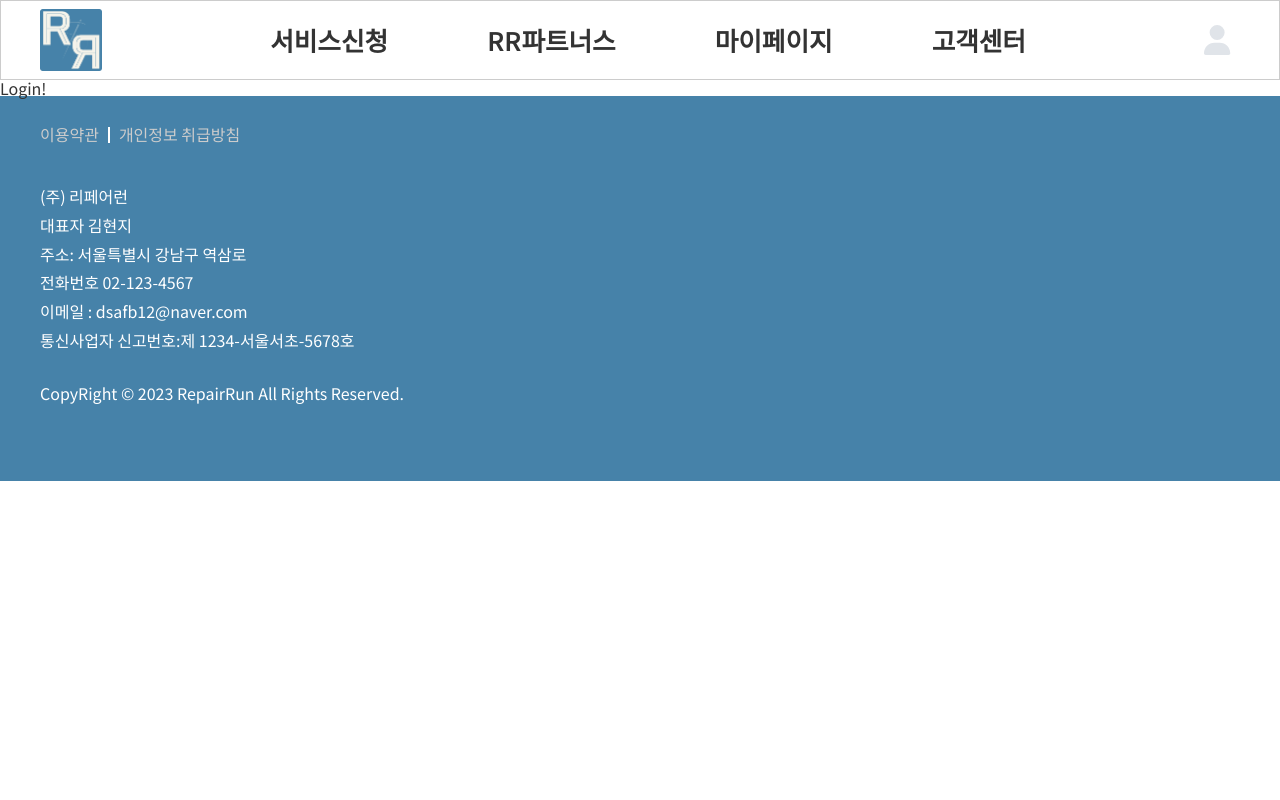
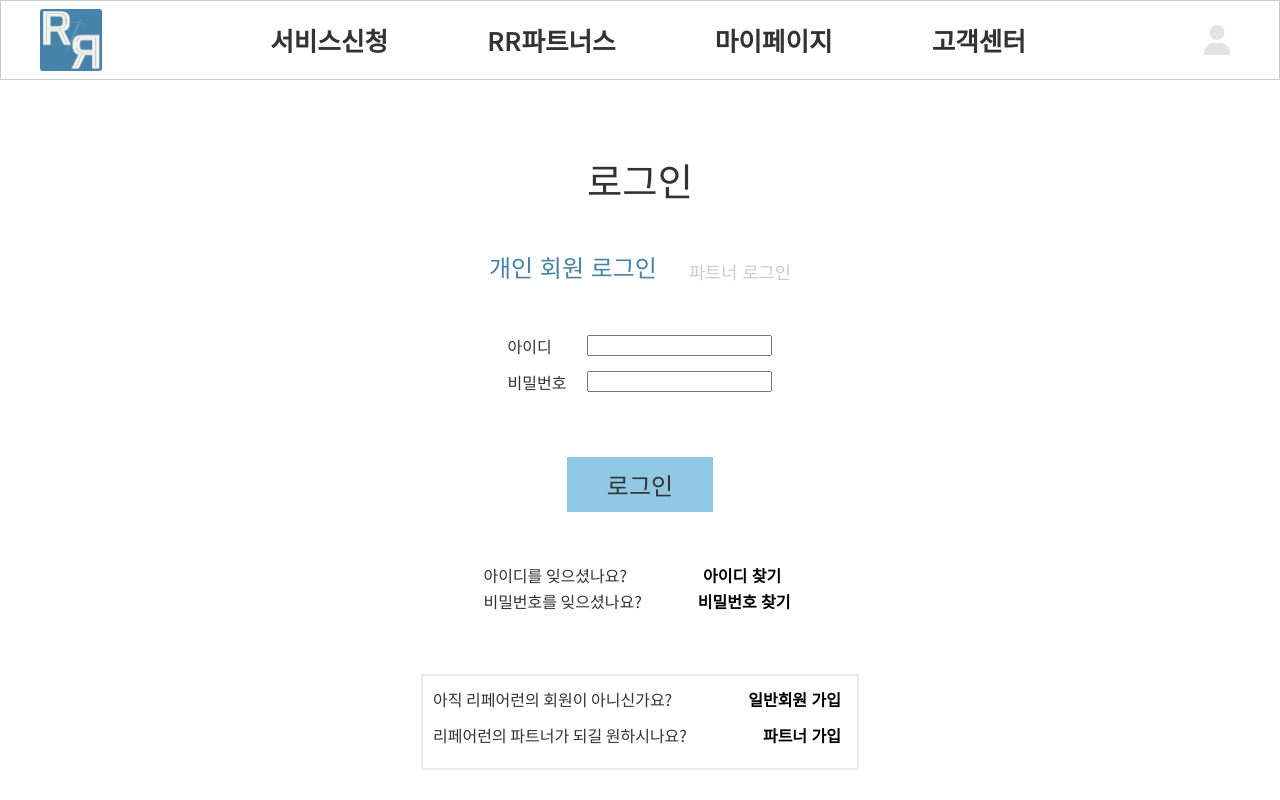
Before and after one commit to pshyun123/prj_repairrun, a React (Create React App) app: page /Login in a window 1280 px wide. Shown: the top 800 px of the page. Built offline with nearby package versions, Linux system fonts and the light colour scheme.

Commit message:
세웅 Login추가 20231107

```diff
--- a/src/pages/Login.jsx
+++ b/src/pages/Login.jsx
@@ -1,8 +1,56 @@
+import LoginStyle from "../style/LoginStyle";
+
 const Login = () => {
   return (
-    <>
-      <div>Login!</div>
-    </>
+    <LoginStyle>
+      <div className="container">
+        <div className="loginText">
+          <h2>로그인</h2>
+        </div>
+        <div className="loginProcess">
+          <div className="loginType">
+            <button className="active">개인 회원 로그인</button>
+            <button>파트너 로그인</button>
+          </div>
+          <div className="loginInput">
+            <div className="idInput">
+              <label for="userId">아이디 </label>
+              <input type="text" />
+            </div>
+            <div className="pwInput">
+              <label for="userPw">비밀번호</label>
+              <input type="text" />
+            </div>
+          </div>
+          <div>
+            <button className="loginButton">
+              <h4>로그인</h4>
+            </button>
+          </div>
+          <div className="forgotbox">
+            <div className="findId">
+              아이디를 잊으셨나요?
+              <button>아이디 찾기</button>
+            </div>
+            <div className="findPw">
+              비밀번호를 잊으셨나요?
+              <button>비밀번호 찾기</button>
+            </div>
+          </div>
+        </div>
+        <div className="noJoin">
+          <div className="noMember">
+            아직 리페어런의 회원이 아니신가요?
+            <button>일반회원 가입</button>
+          </div>
+          <div className="noPartner">
+            리페어런의 파트너가 되길 원하시나요?
+            <button>파트너 가입</button>
+          </div>
+        </div>
+      </div>
+    </LoginStyle>
   );
 };
+
 export default Login;
--- /dev/null
+++ b/src/style/LoginStyle.jsx
@@ -0,0 +1,136 @@
+import { styled } from "styled-components";
+
+const LoginStyle = styled.div`
+  width: 100vw;
+
+  .container {
+    padding: 80px 0;
+    display: flex;
+    flex-direction: column;
+    align-items: center;
+    .loginText {
+      text-align: center;
+      margin-bottom: 50px;
+    }
+    .loginProcess {
+      display: flex;
+      flex-direction: column;
+      align-items: center;
+      .loginType {
+        display: flex;
+        justify-content: center;
+        align-items: center;
+        margin-bottom: 50px;
+        button {
+          align-self: flex-end;
+          border: none;
+          background: none;
+          font-size: 1.1em;
+          color: #ccc;
+          cursor: pointer;
+          &:first-child {
+            margin-right: 20px;
+          }
+          &.active {
+            color: var(--DARKBLUE);
+            font-size: 1.5em;
+          }
+        }
+      }
+      .loginInput {
+        display: flex;
+        flex-direction: column;
+        margin-bottom: 50px;
+      }
+
+      .idInput,
+      .pwInput {
+        display: flex;
+        align-items: center;
+        margin-bottom: 15px;
+      }
+
+      .idInput label,
+      .pwInput label {
+        width: 80px;
+      }
+
+      .idInput input,
+      .pwInput input {
+        flex: 1;
+      }
+    }
+    .loginButton {
+      padding-top: 10px;
+      padding-left: 40px;
+      padding-right: 40px;
+      padding-bottom: 10px;
+      border: none;
+      font-size: 1.5em;
+      background-color: var(--LIGHTBLUE);
+      margin-bottom: 50px;
+      &:hover {
+        cursor: pointer;
+      }
+    }
+  }
+  .forgotbox {
+    margin-bottom: 60px;
+    display: flex;
+    flex-direction: column;
+    align-items: flex-start;
+  }
+  .forgotID,
+  .forgotPw {
+    display: flex;
+    justify-content: space-between;
+    align-items: center;
+    margin-bottom: 10px;
+  }
+  .findId button,
+  .findPw button {
+    border: none;
+    background: none;
+    font-size: 1em;
+    font-weight: 700;
+    &:hover {
+      cursor: pointer;
+    }
+  }
+  .findId button {
+    margin-left: 70px;
+  }
+  .findPw button {
+    margin-left: 50px;
+  }
+
+  .noJoin {
+    border: 2px solid #ebeaea;
+    display: flex;
+    flex-direction: column;
+    align-items: center;
+    padding: 10px;
+  }
+
+  .noMember,
+  .noPartner {
+    display: flex;
+    justify-content: space-between;
+    align-items: center;
+    margin-bottom: 10px;
+  }
+
+  .noMember button,
+  .noPartner button {
+    margin-left: 70px;
+    border: none;
+    background: none;
+    font-size: 1em;
+    font-weight: 700;
+    &:hover {
+      cursor: pointer;
+    }
+  }
+`;
+
+export default LoginStyle;
```
